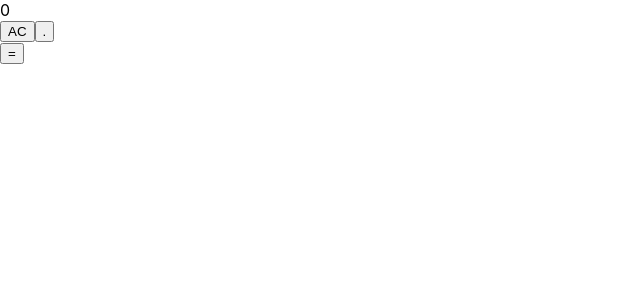
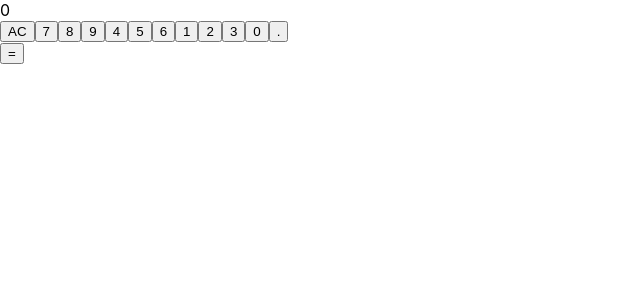
Before and after one commit to LuciaMezquida/javascript-calculator, a React (Create React App) app: page / in a window 1280 px wide. Shown: the top 300 px of the page, without its empty margins (0-640 px from the left). Built offline with nearby package versions, Linux system fonts and the light colour scheme.

Commit message:
Map to add number buttons

```diff
--- a/src/components/App.js
+++ b/src/components/App.js
@@ -28,8 +28,14 @@ class App extends React.Component {
       calc: "0",
       operation: undefined,
     };
+    // this.handleClick = this.handleClick.bind(this);
   }
   render() {
+    const numberKeys = numbers.map((item) => (
+      <button onClick={this.handleClick} className="num-button" key={item}>
+        {item}
+      </button>
+    ));
     return (
       <div className="calculator">
         <div id="display" className="display">
@@ -39,7 +45,7 @@ class App extends React.Component {
           <button className="ac big-h" onClick={this.handleClick} id="clear">
             AC
           </button>
-
+          {numberKeys}
           <button onClick={this.handleClick} id="decimal">
             .
           </button>
```
